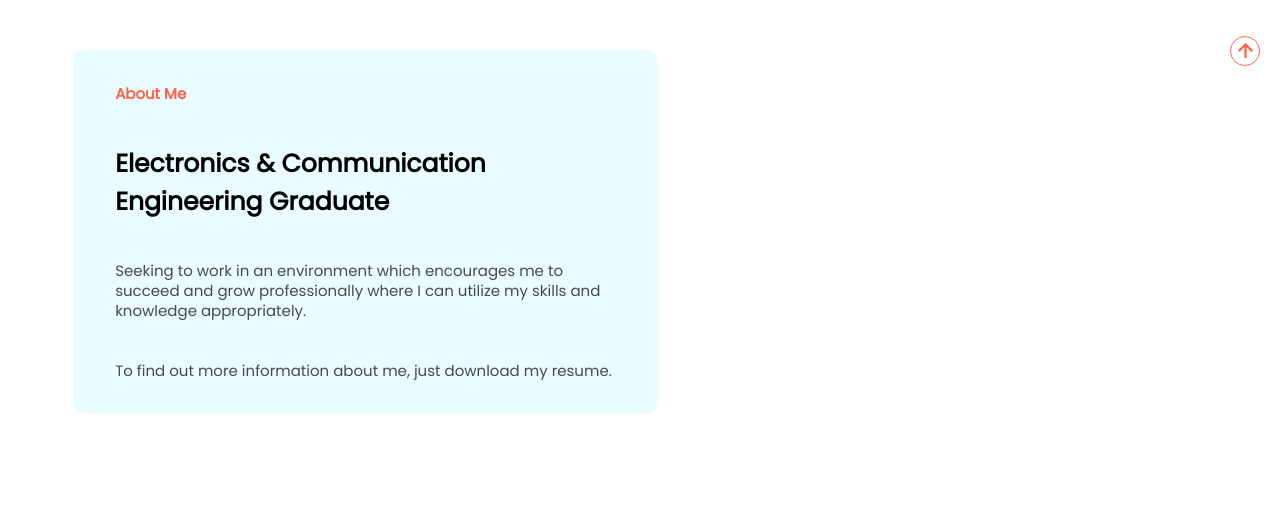
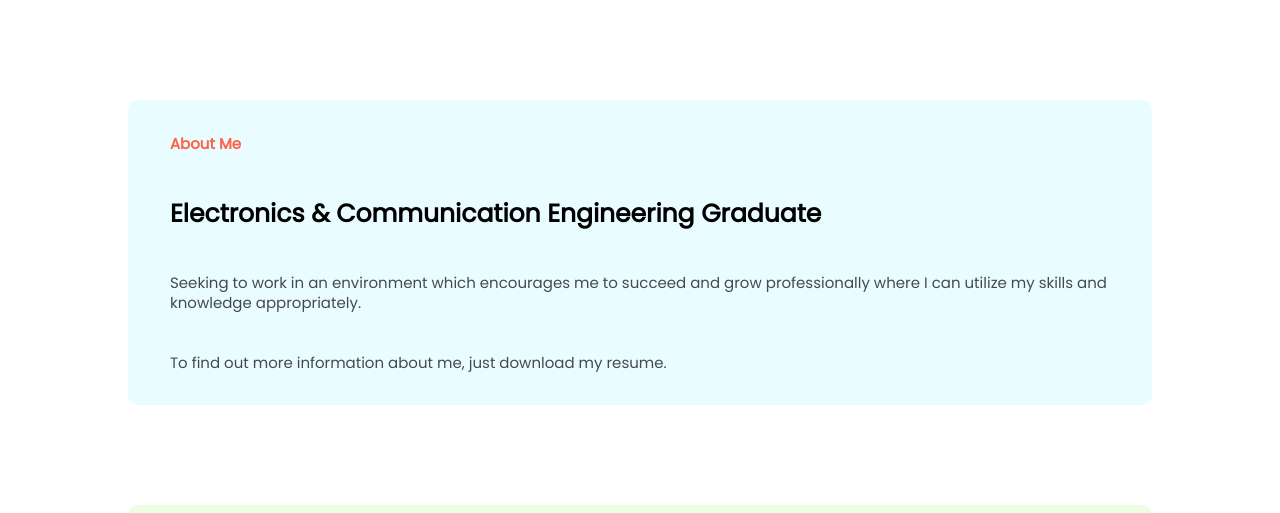
Before and after one commit to gokulanair/webpage, a plain HTML site: page index.html in a window 1280 px wide. Shown: the part 614-1127 px from the top of the page. Drawn offline with nearby package versions, Linux system fonts and the light colour scheme.

Commit message:
Change id variable names

```diff
--- a/style.css
+++ b/style.css
@@ -191,7 +191,7 @@ li {
     cursor: pointer;
 }
 /* about section */
-#section {
+.section {
     grid-area: section;
     margin-top: 5rem;
 }
@@ -276,7 +276,7 @@ li {
     opacity: 0%;
 }
 /* footer */
-#footer {
+.footer {
     grid-area: footer;
     background: var(--primary);
     height: 20rem;
@@ -390,7 +390,7 @@ li {
     .nav-links a:focus {
         background: none;
     }
-    #footer {
+    .footer {
         height: 10rem;
     }
     .footer-items {
```
